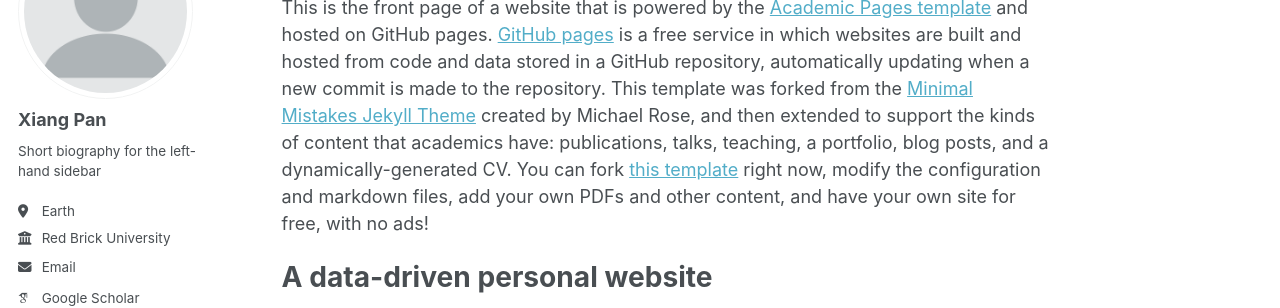
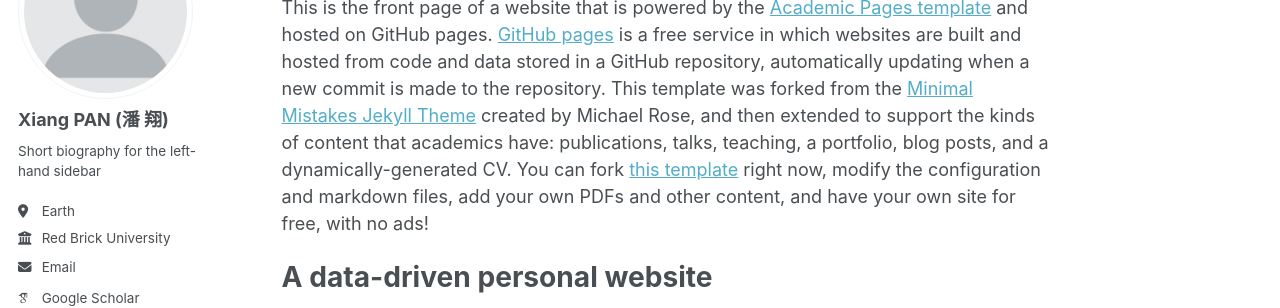
Before and after one commit to pan-xiang/pan-xiang.github.io, a Jekyll site: the page built from _pages/about.md, in a window 1280 px wide. Shown: the part 182-490 px from the top of the page. Built offline with Jekyll 4.4.1, drawn with Linux system fonts in a browser that asks for light colours; some web fonts are replaced.

Commit message:
Update _config.yml

```diff
--- a/_config.yml
+++ b/_config.yml
@@ -22,7 +22,7 @@ repository               : "xiangpancn/xiangpancn.github.io"
 author:
   # Biographic information
   avatar           : "profile.png"
-  name             : "Xiang Pan"
+  name             : "Xiang PAN (潘 翔)"
   pronouns         : # example: "she/her"
   bio              : "Short biography for the left-hand sidebar"
   location         : "Earth"
```
